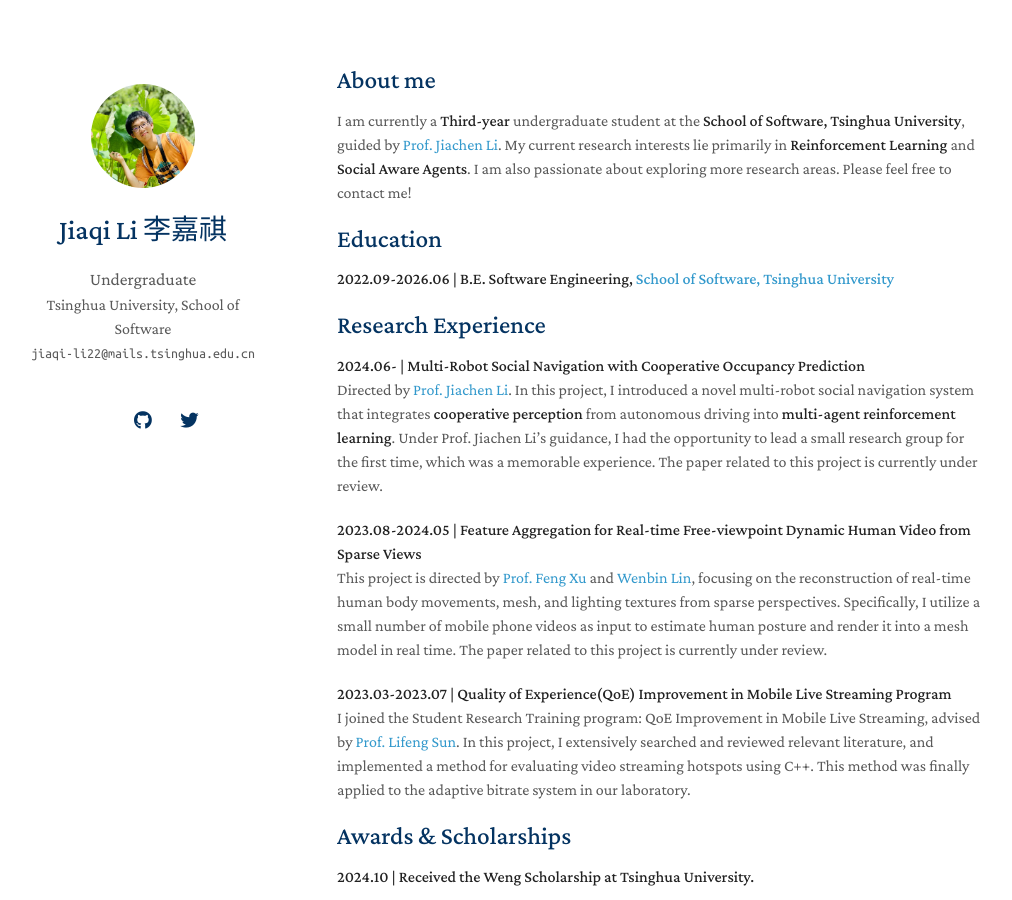
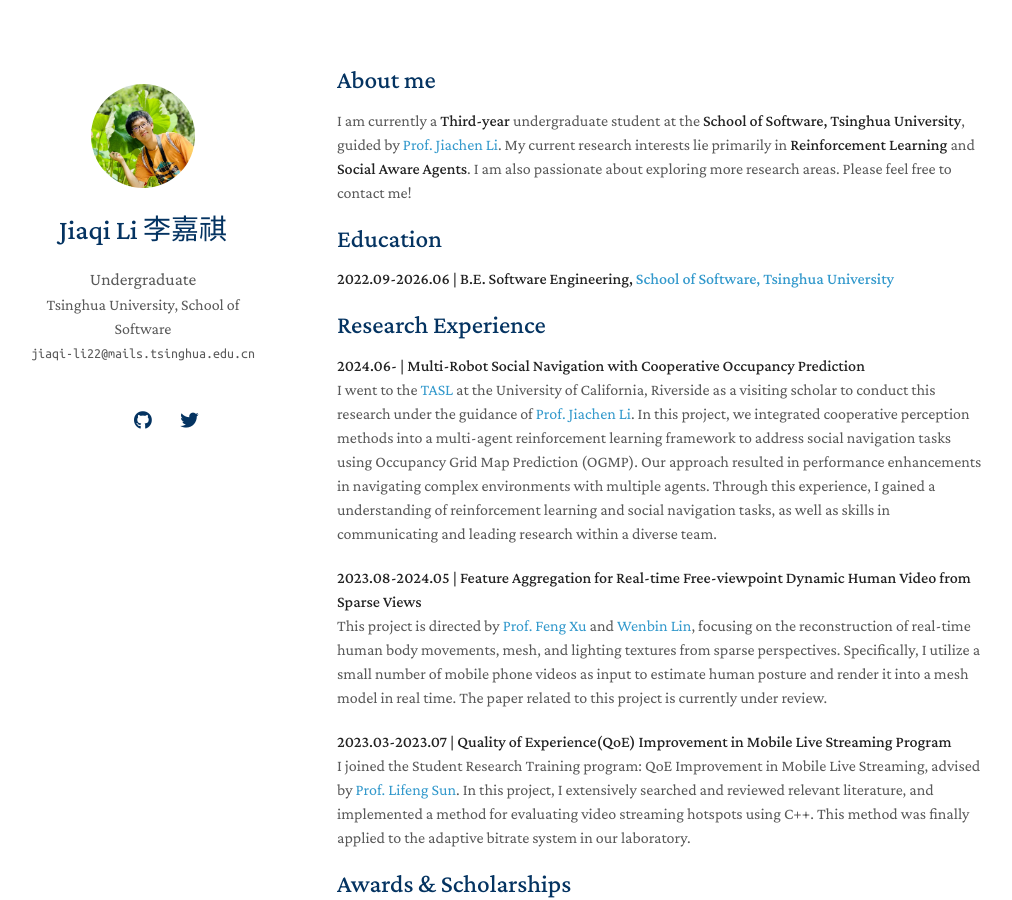
Before and after one commit to Songard/Songard.github.io, a Jekyll site: the page built from index.md, in a window 1280 px wide and 900 px high. Shown: the whole window, without its empty margins (133-1145 px from the left). Built offline with Jekyll 4.4.1, drawn with Linux system fonts in a browser that asks for light colours; nearby versions of some CDN libraries; a style sheet for code colours, icons or effects is not loaded; our own code applies the rules of GitHub Pages for plain Markdown files.

Commit message:
update：cv index

```diff
--- a/index.md
+++ b/index.md
@@ -14,7 +14,9 @@ Please feel free to contact me!
 ## Research Experience
 
 **2024.06- | Multi-Robot Social Navigation with Cooperative Occupancy Prediction**
-Directed by [Prof. Jiachen Li](https://jiachenli94.github.io/). In this project, I introduced a novel multi-robot social navigation system that integrates **cooperative perception** from autonomous driving into **multi-agent reinforcement learning**. Under Prof. Jiachen Li's guidance, I had the opportunity to lead a small research group for the first time, which was a memorable experience. The paper related to this project is currently under review.
+I went to the [TASL](http://tasl.ucr.edu/) at the University of California, Riverside as a visiting scholar to conduct this research under the guidance of [Prof. Jiachen Li](https://jiachenli94.github.io/). In this project, we integrated cooperative perception methods into a multi-agent reinforcement learning framework to address social navigation tasks using Occupancy Grid Map Prediction (OGMP). Our approach resulted in performance enhancements in navigating complex environments with multiple agents. Through this experience, I gained a understanding of reinforcement learning and social navigation tasks, as well as skills in communicating and leading research within a diverse team.
+
+
 
 **2023.08-2024.05 | Feature Aggregation for Real-time Free-viewpoint Dynamic Human Video from Sparse Views**
 This project is directed by [Prof. Feng Xu](http://xufeng.site/) and [Wenbin Lin](https://wenbin-lin.github.io/), focusing on the reconstruction of real-time human body movements, mesh, and lighting textures from sparse perspectives. Specifically, I utilize a small number of mobile phone videos as input to estimate human posture and render it into a mesh model in real time. The paper related to this project is currently under review.
```
Also changed, not shown: 1 other file.
